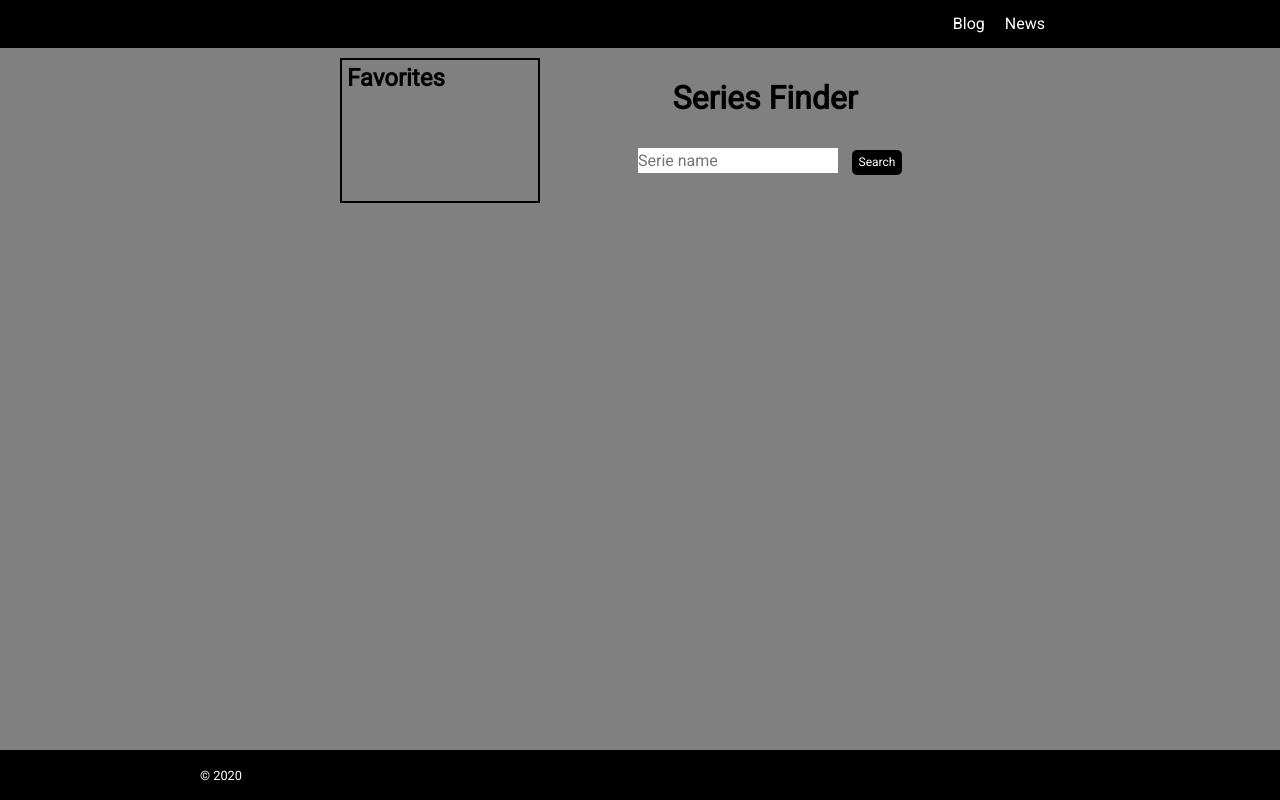
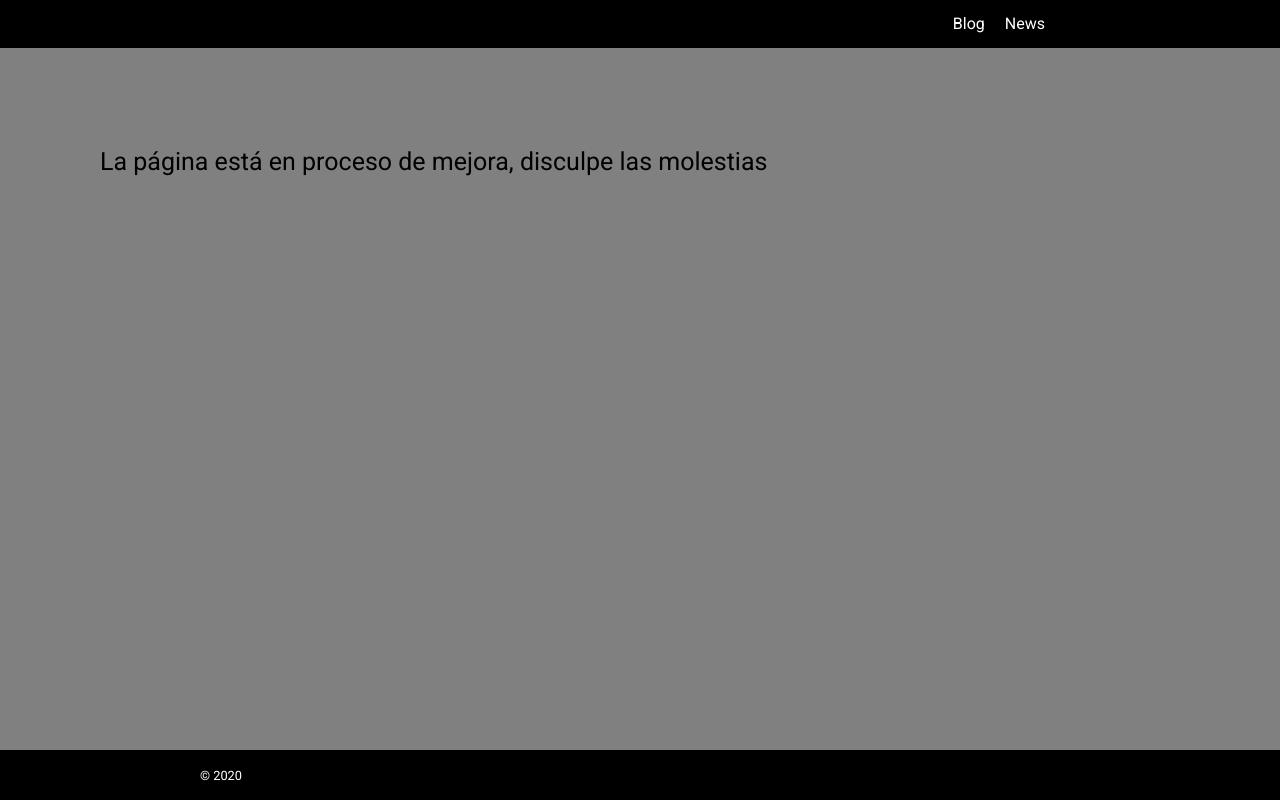
Before and after one commit to Analo-pez/SerYes-finder, a website: page docs/index.html in a window 1280 px wide. Drawn offline with Linux system fonts and the light colour scheme.

Commit message:
update docs folder and add message

```diff
--- a/docs/index.html
+++ b/docs/index.html
@@ -1,13 +1,11 @@
 <!DOCTYPE html>
 <html lang="es">
+
 <head>
 	<meta charset="UTF-8" />
 	<meta name="viewport" content="width=device-width, initial-scale=1" />
 	<title>Ser¡Yes!</title>
-		<link
-			href="https://fonts.googleapis.com/css?family=Roboto&display=swap"
-			rel="stylesheet"
-		/>
+	<link href="https://fonts.googleapis.com/css?family=Roboto&display=swap" rel="stylesheet" />
 	<link rel="stylesheet" href="./assets/css/main.css" />
 	<link rel="icon" href="./assets/images/arcoiris.jpg.jpg" />
 </head>
@@ -27,7 +25,9 @@
 			</nav>
 		</header>
 
-			<main class="page__main">
+		<p class="enConstruccion">La página está en proceso de mejora, disculpe las molestias</p>
+
+		<!-- <main class="page__main">
 			<section class="principal">
 				<div class="finder">
 					<h1 class="finder__title">Series Finder</h1>
@@ -45,8 +45,7 @@
 					<ul class="js-favs"></ul>
 				</aside>
 			</section>
-			</main>
-
+		</main> -->
 		<footer class="page__footer">
 			<small>
 				&copy 2020
@@ -56,4 +55,5 @@
 	</div>
 	<script src="./assets/js/main.js"></script>
 </body>
+
 </html>
```
Also changed, not shown: docs/assets/css/main.css (+1 -1 lines), docs/assets/js/main.js (+1 -1 lines). Lines whose indentation alone changed are shown as unchanged.
